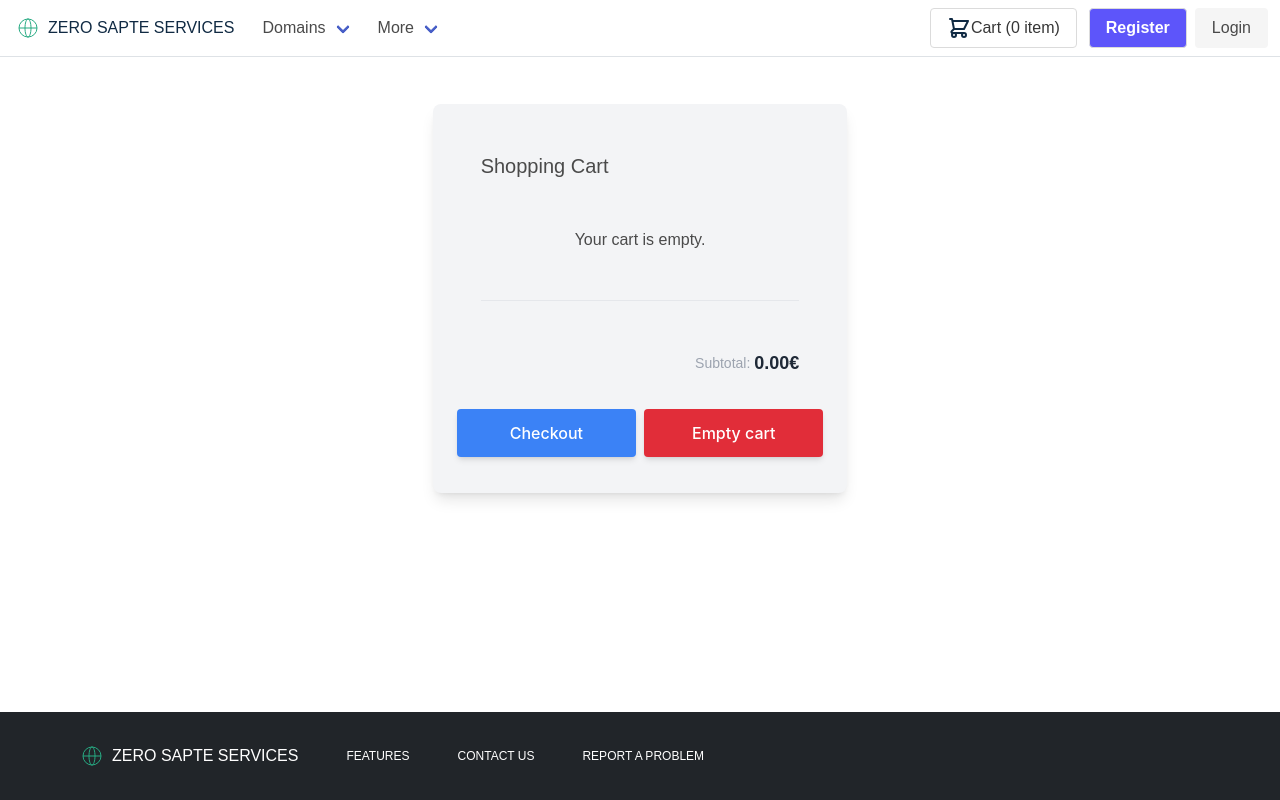
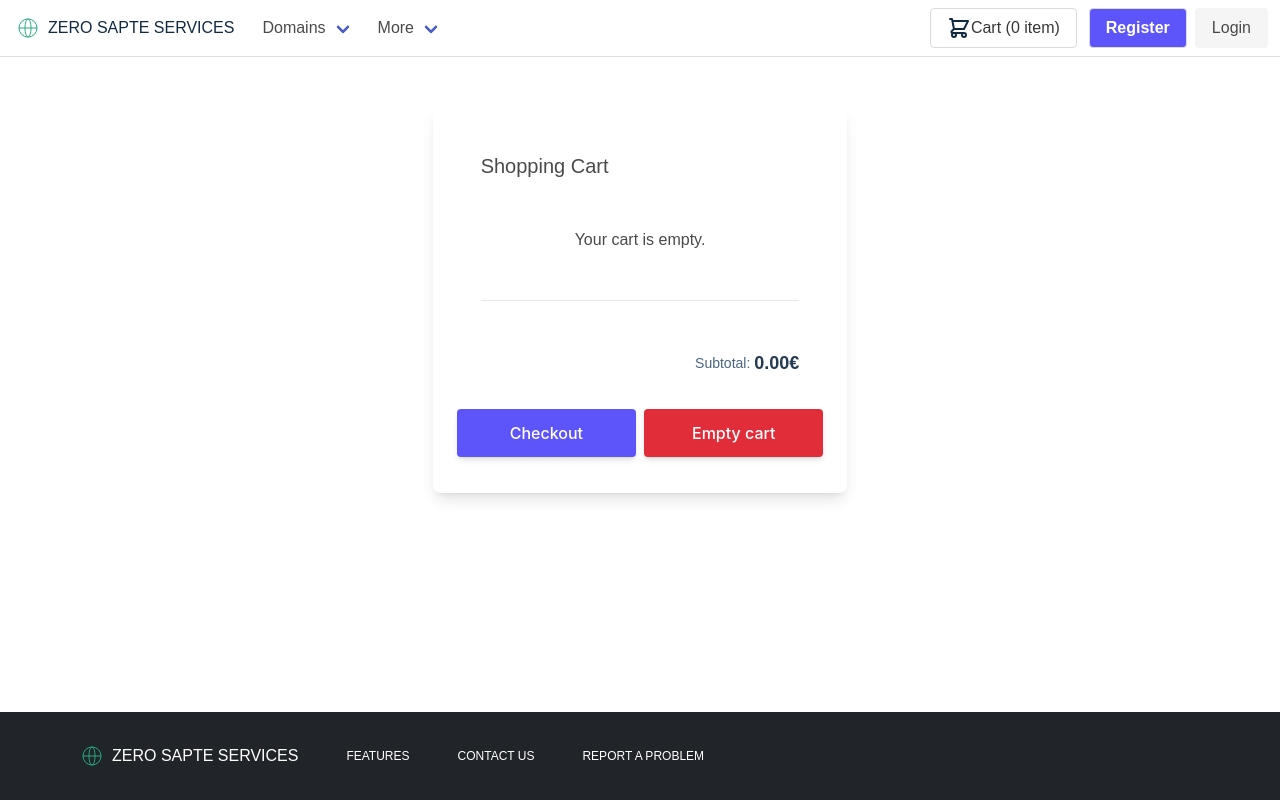
Before and after one commit to danutsss/mevn-domains-registry, a Vue app in the folder client/: page /cart in a window 1280 px wide. Built offline with nearby package versions, Linux system fonts and the light colour scheme; a web font is replaced by a local one.

Commit message:
website improvements II
improved website's cart page performance, accessibility, best practices and SEO (based on Chrome developer Lighthouse tools) for production

```diff
--- a/client/src/views/CartView.vue
+++ b/client/src/views/CartView.vue
@@ -204,10 +204,7 @@ const createInvoice = async () => {
   <section class="relative">
     <div class="container flex flex-col items-center mt-14 lg:mt-14">
       <div class="py-12">
-        <div
-          class="max-w-md mx-auto bg-gray-100 shadow-lg rounded-lg md:max-w-5xl"
-        >
-          <div class="md:flex">
+        <div class="md:flex shadow-lg rounded-lg max-w-md mx-auto md:max-w-5xl">
           <div class="w-full p-4 px-5 py-5">
             <div class="md:grid md:grid-cols-2 gap-2">
               <div class="col-span-2 p-5">
@@ -223,7 +220,7 @@ const createInvoice = async () => {
                       <span class="md:text-md font-medium">{{
                         item.item
                       }}</span>
-                        <span class="text-xs font-light text-gray-400"
+                      <span class="text-xs font-light text-gray-900"
                         >#{{ index + 1 }} - inregistrare domeniu
                       </span>
                     </div>
@@ -256,7 +253,10 @@ const createInvoice = async () => {
                       >
                     </div>
                     <div>
-                        <button @click="removeItem(index)">
+                      <button
+                        aria-label="Remove item"
+                        @click="removeItem(index)"
+                      >
                         <svg
                           xmlns="http://www.w3.org/2000/svg"
                           class="h-5 w-5"
@@ -285,10 +285,10 @@ const createInvoice = async () => {
 
                 <div class="flex justify-end items-center mt-6 pt-6 border-t">
                   <div class="flex justify-center items-center">
-                      <span class="text-sm font-medium text-gray-400 mr-1"
+                    <span class="text-sm font-medium text-blue-grey-600 mr-1"
                       >Subtotal:</span
                     >
-                      <span class="text-lg font-bold text-gray-800">
+                    <span class="text-lg font-bold text-blue-grey-800">
                       {{ getTotal().toFixed(2) }}€</span
                     >
                   </div>
@@ -297,7 +297,8 @@ const createInvoice = async () => {
 
               <button
                 type="button"
-                  class="btn text-center flex justify-center items-center h-12 w-full bg-blue-500 rounded focus:outline-none text-white hover:bg-blue-600 mb-3"
+                aria-label="Checkout"
+                class="btn text-center flex justify-center items-center h-12 w-full bg-primary-500 rounded focus:outline-none text-white hover:bg-primary-600 mb-3"
                 :disabled="cartItems.length === 0"
                 @click="
                   if (authStore.user) {
@@ -312,6 +313,7 @@ const createInvoice = async () => {
                 Checkout
               </button>
               <button
+                aria-label="Empty cart"
                 class="btn h-12 w-full bg-red-vivid-500 rounded focus:outline-none text-white hover:bg-red-vivid-600"
                 @click="deleteCart()"
               >
@@ -339,7 +341,6 @@ const createInvoice = async () => {
 
               <div class="ml-3 text-sm font-medium text-blue-700">
                 <strong class="text-blue-700">{{ infoMsg }}</strong>
-                </div>
               </div>
             </div>
           </div>
```
Lines whose indentation alone changed are shown as unchanged.
